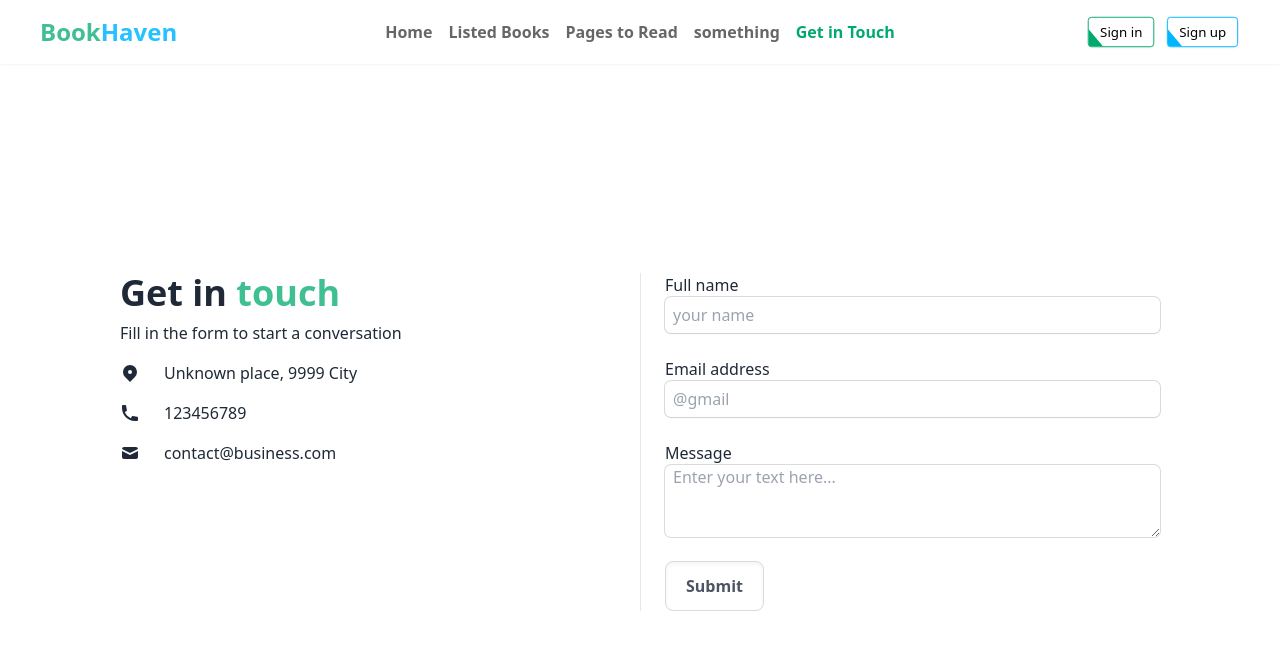
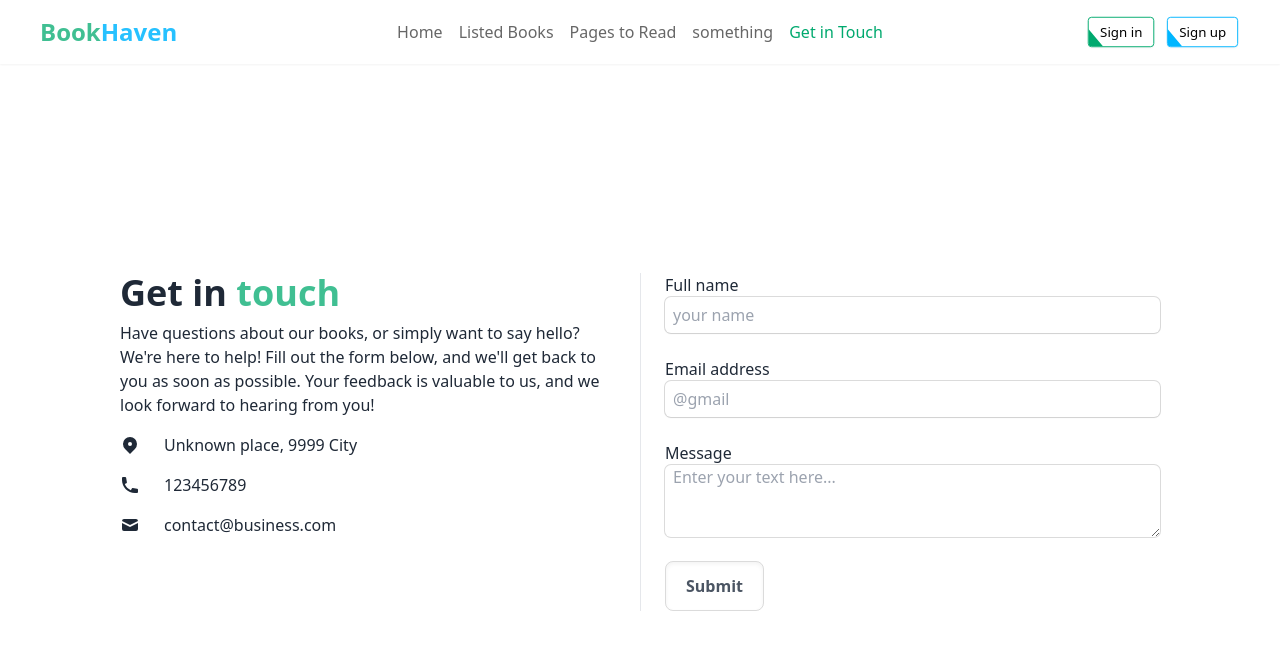
Before and after one commit to strongfornt/BookHaven, a React (Vite) app: page /GetTouch in a window 1280 px wide. Shown: the top 650 px of the page. Built offline with nearby package versions, Linux system fonts and the light colour scheme.

Commit message:
change text for get in touch route

```diff
--- a/src/Header/Nav.jsx
+++ b/src/Header/Nav.jsx
@@ -40,7 +40,7 @@ export default function Nav() {
           </div>
           <ul
             tabIndex={0}
-            className={`menu absolute top-10 -left-60  menu-sm    text-xl  dropdown-content border-r border-t border-b border-success border-opacity-60
+            className={`menu absolute top-10 -left-60  menu-sm lg:hidden   text-xl  dropdown-content border-r border-t border-b border-success border-opacity-60
                mt-3 z-[1] p-2 shadow-xl bg-base-100 rounded-r-xl w-max  gap-3 py-5  ${
                  menu && "-left-[16px] duration-300  "
                }`}
@@ -49,8 +49,8 @@ export default function Nav() {
               to="/"
               className={({ isActive }) =>
                 isActive
-                  ? " text-success text-base font-bold "
-                  : "text-base text-black/60 font-bold "
+                  ? " text-success text-base font-medium "
+                  : "text-base text-black/60 font-medium "
               }
             >
               <p className="relative group overflow-hidden">
@@ -81,8 +81,8 @@ export default function Nav() {
               to="/toRead"
               className={({ isActive }) =>
                 isActive
-                  ? "text-success text-base font-bold "
-                  : "text-base text-black/60 font-bold "
+                  ? "text-success text-base font-medium "
+                  : "text-base text-black/60 font-medium "
               }
             >
               <p className="relative group overflow-hidden">
@@ -97,8 +97,8 @@ export default function Nav() {
               to="/GetTouch"
               className={({ isActive }) =>
                 isActive
-                  ? "text-success text-base font-bold "
-                  : "text-base text-black/60 font-bold "
+                  ? "text-success text-base font-medium "
+                  : "text-base text-black/60 font-medium "
               }
             >
               <p className="relative group overflow-hidden">
@@ -141,8 +141,8 @@ export default function Nav() {
               to="/"
               className={({ isActive }) =>
                 isActive
-                  ? " text-success text-base font-bold "
-                  : "text-base text-black/60 font-bold "
+                  ? " text-success text-base font-medium "
+                  : "text-base text-black/60 font-medium "
               }
             >
               <p className="relative group overflow-hidden">
@@ -157,8 +157,8 @@ export default function Nav() {
               to="/listedBooks"
               className={({ isActive }) =>
                 isActive
-                  ? "  text-success text-base font-bold "
-                  : "text-base text-black/60 font-bold "
+                  ? "  text-success text-base font-medium "
+                  : "text-base text-black/60 font-medium "
               }
             >
               <p className="relative group overflow-hidden   ">
@@ -173,8 +173,8 @@ export default function Nav() {
               to="/toRead"
               className={({ isActive }) =>
                 isActive
-                  ? "text-success text-base font-bold "
-                  : "text-base text-black/60 font-bold "
+                  ? "text-success text-base font-medium "
+                  : "text-base text-black/60 font-medium "
               }
             >
               <p className="relative group overflow-hidden">
@@ -189,8 +189,8 @@ export default function Nav() {
               to="/toRead"
               className={({ isActive }) =>
                 isActive
-                  ? "text-success text-base font-bold "
-                  : "text-base text-black/60 font-bold "
+                  ? "text-success text-base font-medium "
+                  : "text-base text-black/60 font-medium "
               }
             >
               <p className="relative group overflow-hidden">
@@ -205,8 +205,8 @@ export default function Nav() {
               to="/GetTouch"
               className={({ isActive }) =>
                 isActive
-                  ? "text-success text-base font-bold "
-                  : "text-base text-black/60 font-bold "
+                  ? "text-success text-base font-medium "
+                  : "text-base text-black/60 font-medium "
               }
             >
               <p className="relative group overflow-hidden">
--- a/src/pages/GetTouch/GetTouch.jsx
+++ b/src/pages/GetTouch/GetTouch.jsx
@@ -11,7 +11,11 @@ export default function GetTouch() {
                 Get in <span className="text-success/75">touch</span>
               </h1>
               <p className="pt-2 pb-4">
-                Fill in the form to start a conversation
+              Have questions about our books, or simply want to say hello?
+               We're here to help! Fill out the form below, and we'll get back to you as soon as possible.
+               Your feedback is valuable to us, and we look forward to hearing from you!
+
+
               </p>
               <div className="space-y-4">
                 <p className="flex items-center">
```
